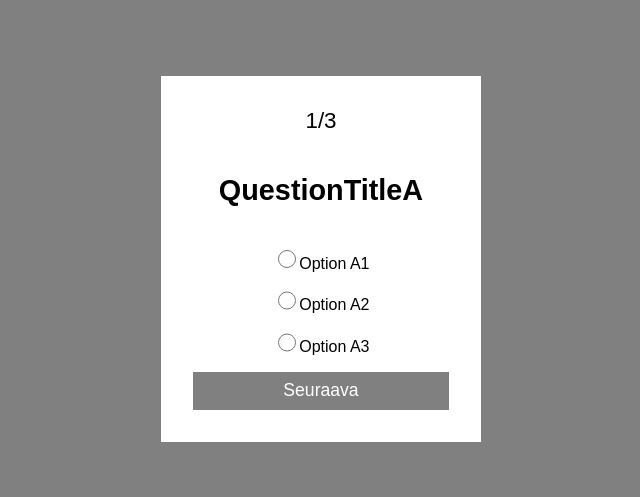
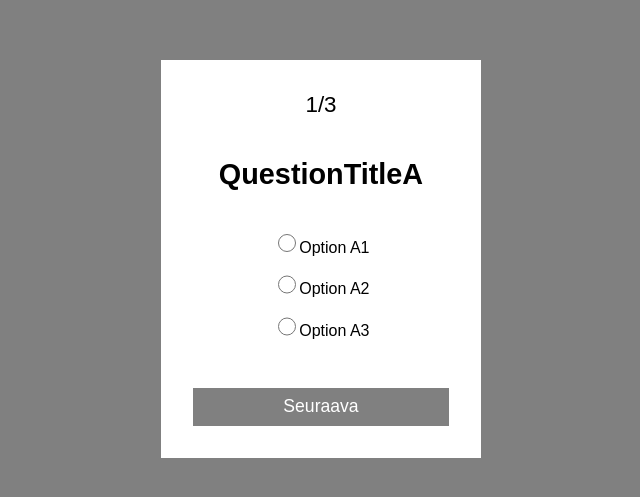
Before and after one commit to mikkom79/Liikuntakoutsaus, a React (Create React App) app in the folder cra/: page / in a window 1280 px wide. Shown: the part 141-638 px from the top of the page, without its empty margins (319-959 px from the left). Built offline with nearby package versions, Linux system fonts and the light colour scheme.

Commit message:
refactoring & cleaning up

```diff
--- a/cra/src/App.js
+++ b/cra/src/App.js
@@ -1,15 +1,12 @@
 import { useState } from "react";
-import Quiz from "./components/Quiz";
+import Form from "./components/Form";
 
 function App() {
-  const [preQuestionnaireDone, setPreQuestionnaireDone] = useState(true);
-  const [currentQuestion, setCurrentQuestion] = useState(0);
-
-  // { preQuestionnaireDone &&
-
+  const [preDone, setPreDone] = useState(true);
+ //tarkista, onko alkukartoitus (työkyky 0-10) tehty
   return (
     <div className="App">
-      <Quiz />
+      {preDone && <Form />}
     </div>
   );
 }
--- a/cra/src/components/Quiz.js
+++ b/cra/src/components/Form.js
@@ -1,7 +1,10 @@
 import { useState, useReducer } from "react";
-import FormStep from "./FormStep";
+import Section from "./Section";
 
-const Quiz = () => {
+const Form = () => {
+
+  const [answer, setAnswer] = useState([]);
+
   const initialState = { step: 1 };
 
   function reducer(state, action) {
@@ -20,6 +23,7 @@ const Quiz = () => {
   const questions = [
     {
       questionTitle: "QuestionTitleA",
+      id:1,
       answerOptions: [
         { id: 1, optionText: "Option A1", addPoint: false },
         { id: 2, optionText: "Option A2", addPoint: true },
@@ -28,6 +32,7 @@ const Quiz = () => {
     },
     {
       questionTitle: "QuestionTitleB",
+      id:2,
       answerOptions: [
         { id: 1, optionText: "Option B1", addPoint: false },
         { id: 2, optionText: "Option B2", addPoint: true },
@@ -37,6 +42,7 @@ const Quiz = () => {
     },
     {
       questionTitle: "QuestionTitleC",
+      id:3,
       answerOptions: [
         { id: 1, optionText: "Option C1", addPoint: false },
         { id: 2, optionText: "Option C2", addPoint: true },
@@ -49,16 +55,28 @@ const Quiz = () => {
     e.preventDefault();
   };
 
-  const handleChange = (e) => {};
+  const handleChange = (e) => {
+    setAnswer({q: {}, a: {}})
+    console.log(answer);
+  };
+
+
+
 
   return (
     <form className="quiz-form" onSubmit={handleSubmit}>
       {state.step && (
-        <FormStep
+        <Section
           questions={questions}
           step={state.step}
-          handleChange={handleChange}
+          onChange={handleChange}
         />
+      )}
+
+      {state.step !== questions.length && (
+        <button id="next" onClick={() => dispatch({ type: "next" })}>
+          Seuraava
+        </button>
       )}
 
       {state.step !== 1 && (
@@ -66,13 +84,8 @@ const Quiz = () => {
           Edellinen
         </button>
       )}
-      {state.step !== questions.length && (
-        <button id="next" onClick={() => dispatch({ type: "next" })}>
-          Seuraava
-        </button>
-      )}
     </form>
   );
 };
 
-export default Quiz;
+export default Form;
--- a/cra/src/components/FormStep.js
+++ b/cra/src/components/Section.js
@@ -1,25 +1,26 @@
 import Radiobutton from "./Radiobutton";
+import { useState } from "react";
 
-const FormStep = ({ questions, step, handleChange }) => {
+const Section = ({ questions, step, onChange }) => {
   return (
     <section>
       <span className="step-tracker">
         {step}/{questions.length}
       </span>
       <h1>{questions[step - 1].questionTitle}</h1>
-      {questions[step - 1].answerOptions.map((option) => (
-        <ul>
+      <ul>
+        {questions[step - 1].answerOptions.map((option) => (
           <Radiobutton
             key={option.id}
             label={option.optionText}
             value={option.id}
             name={`question${step}`}
-            onChange={handleChange}
+            onChange={onChange}
           />
-        </ul>
-      ))}
+        ))}
+      </ul>
     </section>
   );
 };
 
-export default FormStep;
+export default Section;
--- /dev/null
+++ b/cra/src/components/useQuestions.js
@@ -0,0 +1,3 @@
+const questions = () => {}
+
+  export default questions;
--- a/cra/src/styles/index.css
+++ b/cra/src/styles/index.css
@@ -39,6 +39,10 @@ form ul {
     margin: 0;
 }
 
+section {
+    padding-bottom: 2em;
+}
+
 form h1 {
     font-size: 1.8rem;
 }
```
Also changed, not shown: cra/src/components/Summary.js (added, +9 -0 lines).
